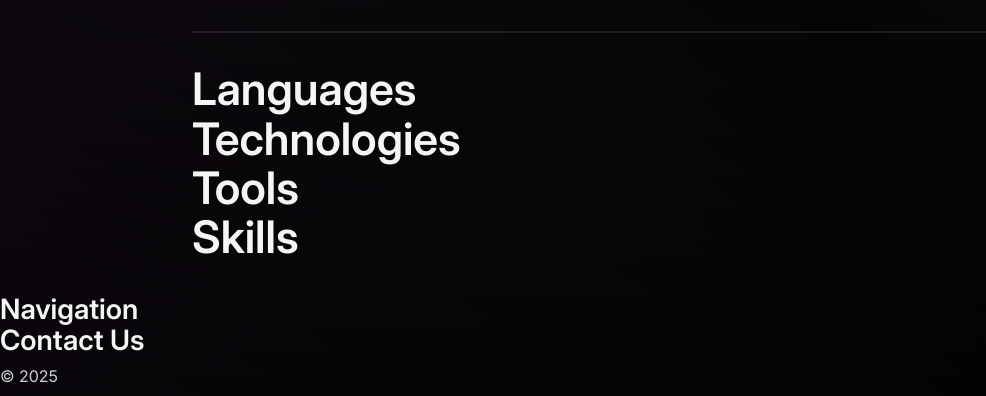
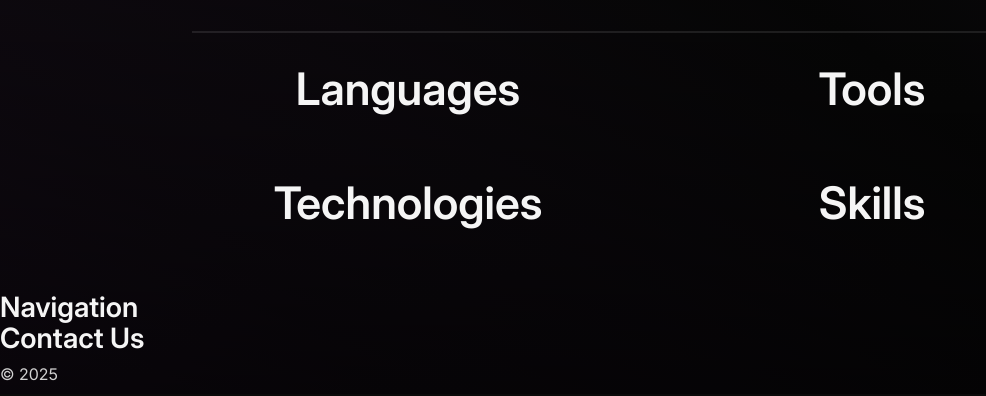
Before and after one commit to LucLor06/portfolio, a Django app: template main/templates/home.html in a window 1280 px wide. Shown: the part 664-1060 px from the top of the page, without its empty margins (0-986 px from the left). Run offline with Django 5.2, Linux system fonts and the light colour scheme; the template is opened without the code that fills it, so the values that code supplies are empty; style sheets or scripts are compiled from the project's sources; some libraries are stand-ins or nearby versions.

Commit message:
feat(styling): Adjust styles for home page and skills

```diff
--- a/static/styles/_home.scss
+++ b/static/styles/_home.scss
@@ -15,3 +15,27 @@
         flex: 1;
     }
 }
+
+.home-skills {
+    display: flex;
+    flex-flow: row wrap;
+    justify-content: space-between;
+    gap: 2rem;
+
+    .home-skills-row {
+        flex: 1;
+        min-width: 300px;
+        align-items: center;
+        display: flex;
+        flex-direction: column;
+        gap: 2rem;
+
+        & > div {
+            width: clamp(340px, calc(50% - 1rem), 1200px);
+
+            h2 {
+                text-align: center;
+            }
+        }
+    }
+}
--- /dev/null
+++ b/static/styles/_icons.scss
@@ -0,0 +1,9 @@
+svg, svg path {
+    transition: fill 250ms, filter 250ms, scale 250ms;
+    fill: var(--color-text);
+}
+
+svg {
+    width: var(--font-size-xxl);
+    height: var(--font-size-xxl);
+}
--- /dev/null
+++ b/static/styles/_skills.scss
@@ -0,0 +1,26 @@
+.skills {
+    display: flex;
+    flex-direction: row wrap;
+    margin-block: 1rem;
+    gap: .5rem;
+    justify-content: center;
+
+    .skill {
+        width: var(--font-size-xxl);
+        height: var(--font-size-xxl);
+        transition: scale 250ms;
+
+        h2 {
+            text-align: center;
+        }
+
+        svg, img {
+            width: 100%;
+            display: block;
+        }
+
+        &:hover {
+            scale: 1.1;
+        }
+    }
+}
--- a/static/styles/_text.scss
+++ b/static/styles/_text.scss
@@ -97,13 +97,6 @@ ul, ol {
     }
 }
 
-svg, svg path {
-    transition: fill 500ms;
-    width: var(--font-size-sm);
-    height: var(--font-size-sm);
-    fill: var(--color-text);
-}
-
 span {
     margin: 0;
 }
@@ -169,7 +162,6 @@ span {
     transition: opacity 250ms 0ms;
     padding: .25rem .5rem;
     border-radius: .5rem;
-    color: var(--color-primary);
 
     &.tooltip--bottom {
         bottom: unset;
@@ -179,10 +171,11 @@ span {
 
 .tooltip-container {
     position: relative;
+    width: fit-content;
 
     &:hover > .tooltip, &:focus-visible > .tooltip, &:focus-visible > .tooltip {
         opacity: 1;
-        transition: opacity 250ms 125ms;
+        transition: opacity 125ms 0ms;
     }
 }
 
--- a/static/styles/_variables.scss
+++ b/static/styles/_variables.scss
@@ -11,6 +11,7 @@ $color-success: green;
     --color-success: #52b788;
     --color-text-light: color-mix(in srgb, var(--color-text) 75%, var(--color-primary) 25%);
 
+    --font-size-xxl: clamp(64px, 6vw, 96px);
     --font-size-xl: clamp(40px, 4.5vw, 60px);
     --font-size-lg: clamp(32px, 3.5vw, 48px);
     --font-size-md: clamp(20px, 2.25vw, 28px);
--- a/static/styles/styles.scss
+++ b/static/styles/styles.scss
@@ -6,3 +6,5 @@
 @import '_inputs.scss';
 @import '_cards.scss';
 @import '_home.scss';
+@import '_icons.scss';
+@import '_skills.scss';
```
Also changed, not shown: main/migrations/0004_rename_svg_language_icon_rename_svg_skill_icon_and_more.py (added), static/technologies/hyperscript.png (added).
